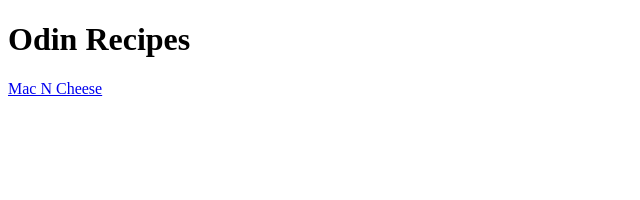
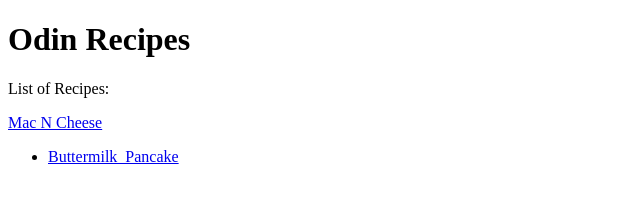
Before and after one commit to aaron-smith-ux/odin-recipes, a plain HTML site: page index.html/index.html in a window 1280 px wide. Shown: the whole page, without its empty margins (0-640 px from the left). Drawn offline with Linux system fonts and the light colour scheme.

Commit message:
new recipe

```diff
--- a/index.html/index.html
+++ b/index.html/index.html
@@ -7,7 +7,14 @@
 </head>
 <body>
     <h1>Odin Recipes</h1>
+    <p> List of Recipes:</p>
     <a href="recipes/macncheese.html" target"_blank"> Mac N Cheese</a>
+    <ul>
+        <li><a href="./recipes/Buttermilk_Pancake.html"target"_blank">Buttermilk_Pancake</a></li>
 
+
+
+
+    </ul>
 </body>
 </html>
```
